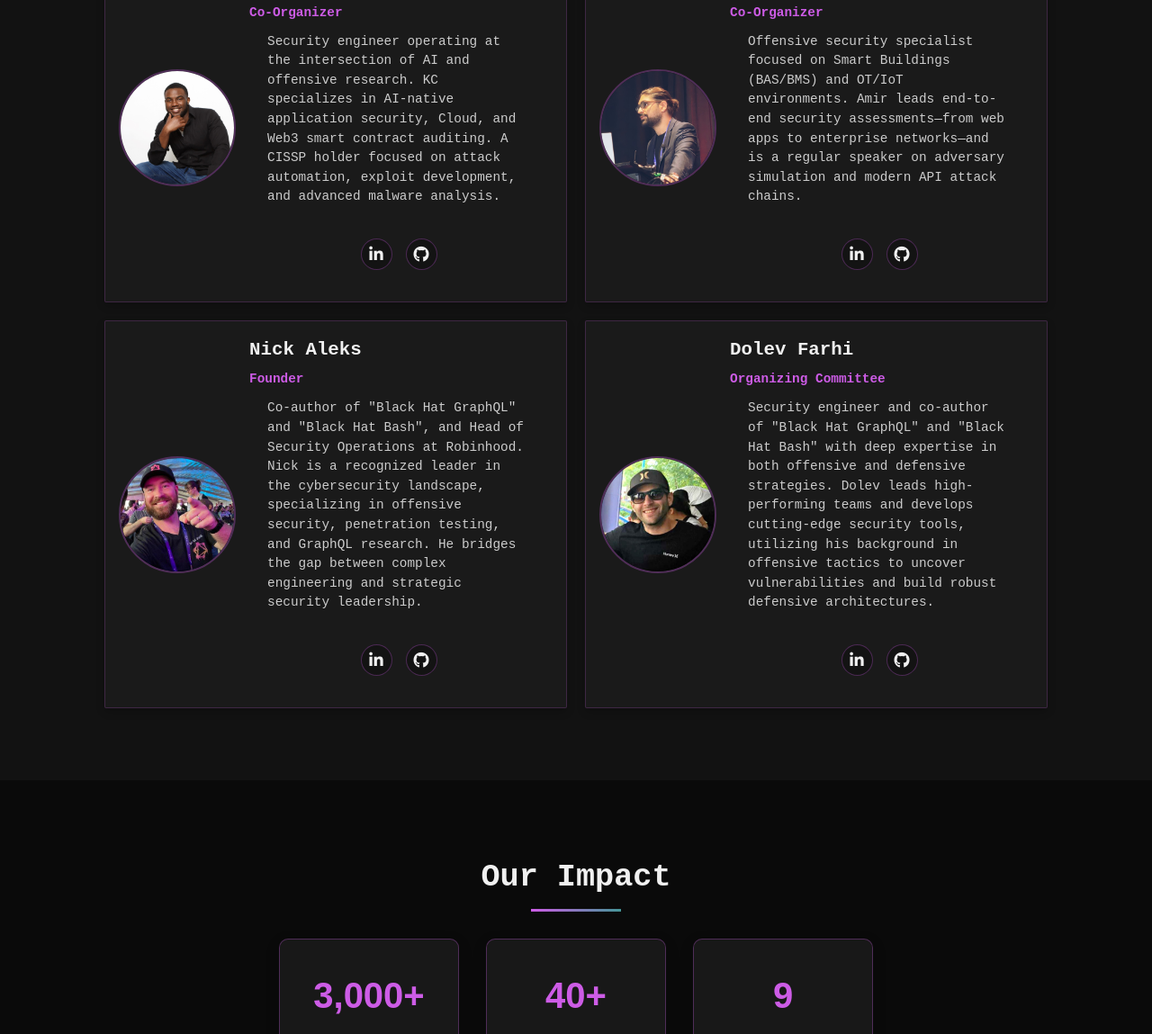
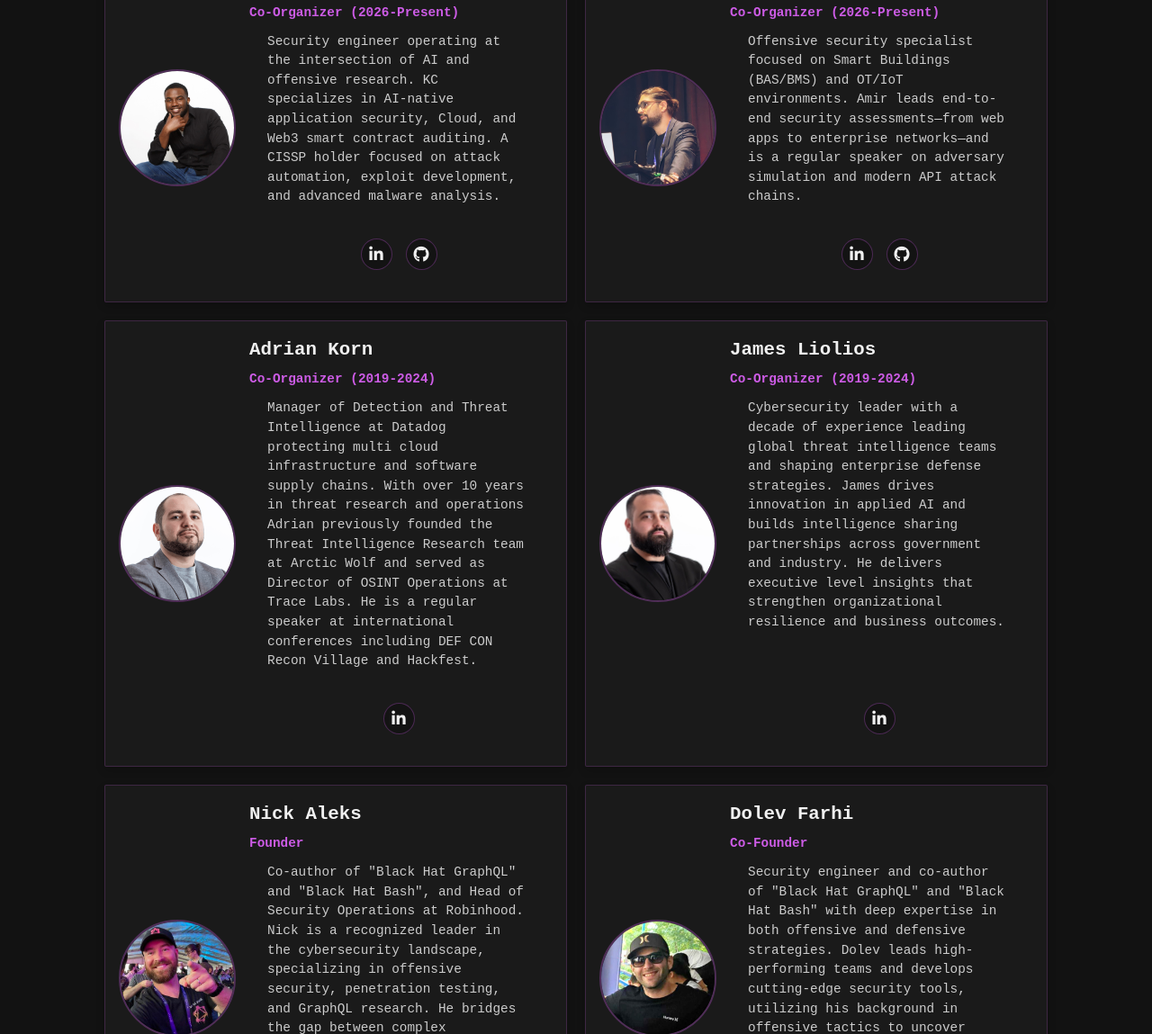
Before and after one commit to amir-hosseinpour/dc416-docker, a plain HTML site: page dc416-main-website-main/about.html in a window 1280 px wide. Shown: the part 1543-2692 px from the top of the page at 90% size. Drawn offline with Linux system fonts and the light colour scheme.

Commit message:
added Adrian & James as previous co-organizers

```diff
--- a/dc416-main-website-main/about.html
+++ b/dc416-main-website-main/about.html
@@ -95,7 +95,7 @@
                     </div>
                     <div class="member-info">
                         <h3>KC Udonsi</h3>
-                        <p class="member-role">Co-Organizer</p>
+                        <p class="member-role">Co-Organizer (2026-Present)</p>
                         <p class="member-bio">Security engineer operating at the intersection of AI and offensive
                             research. KC specializes in AI-native application security, Cloud, and Web3 smart contract
                             auditing. A CISSP holder focused on attack automation, exploit development, and advanced
@@ -114,7 +114,7 @@
                     </div>
                     <div class="member-info">
                         <h3>Amir Hosseinpour</h3>
-                        <p class="member-role">Co-Organizer</p>
+                        <p class="member-role">Co-Organizer (2026-Present)</p>
                         <p class="member-bio">Offensive security specialist focused on Smart Buildings (BAS/BMS) and
                             OT/IoT environments. Amir leads end-to-end security assessments—from web apps to enterprise
                             networks—and is a regular speaker on adversary simulation and modern API attack chains.</p>
@@ -122,6 +122,42 @@
                             <a href="https://www.linkedin.com/in/amir-h-151201314/"><i
                                     class="fab fa-linkedin-in"></i></a>
                             <a href="https://github.com/amir-hosseinpour"><i class="fab fa-github"></i></a>
+                        </div>
+                    </div>
+                </div>
+
+                <div class="team-member">
+                    <div class="member-image">
+                        <img src="assets/images/adiran-korn.png" alt="Adrian Korn">
+                    </div>
+                    <div class="member-info">
+                        <h3>Adrian Korn</h3>
+                        <p class="member-role">Co-Organizer (2019-2024)</p>
+                        <p class="member-bio">Manager of Detection and Threat Intelligence at Datadog protecting multi
+                            cloud infrastructure and software supply chains. With over 10 years in threat research and
+                            operations Adrian previously founded the Threat Intelligence Research team at Arctic Wolf
+                            and served as Director of OSINT Operations at Trace Labs. He is a regular speaker at
+                            international conferences including DEF CON Recon Village and Hackfest.</p>
+                        <div class="member-socials">
+                            <a href="https://www.linkedin.com/in/adrian-korn/"><i class="fab fa-linkedin-in"></i></a>
+                        </div>
+                    </div>
+                </div>
+
+                <div class="team-member">
+                    <div class="member-image">
+                        <img src="assets/images/james.jpeg" alt="James Liolios">
+                    </div>
+                    <div class="member-info">
+                        <h3>James Liolios</h3>
+                        <p class="member-role">Co-Organizer (2019-2024)</p>
+                        <p class="member-bio">Cybersecurity leader with a decade of experience leading global threat
+                            intelligence teams and shaping enterprise defense strategies. James drives innovation in
+                            applied AI and builds intelligence sharing partnerships across government and industry. He
+                            delivers executive level insights that strengthen organizational resilience and business
+                            outcomes.</p>
+                        <div class="member-socials">
+                            <a href="https://www.linkedin.com/in/james-liolios/"><i class="fab fa-linkedin-in"></i></a>
                         </div>
                     </div>
                 </div>
@@ -151,7 +187,7 @@
                     </div>
                     <div class="member-info">
                         <h3>Dolev Farhi</h3>
-                        <p class="member-role">Organizing Committee</p>
+                        <p class="member-role">Co-Founder</p>
                         <p class="member-bio">Security engineer and co-author of "Black Hat GraphQL" and "Black Hat
                             Bash" with deep expertise in both offensive and defensive strategies. Dolev leads
                             high-performing teams and develops cutting-edge security tools, utilizing his background in
```
Also changed, not shown: dc416-main-website-main/assets/images/adiran-korn.png (added), dc416-main-website-main/assets/images/james.jpeg (added).
